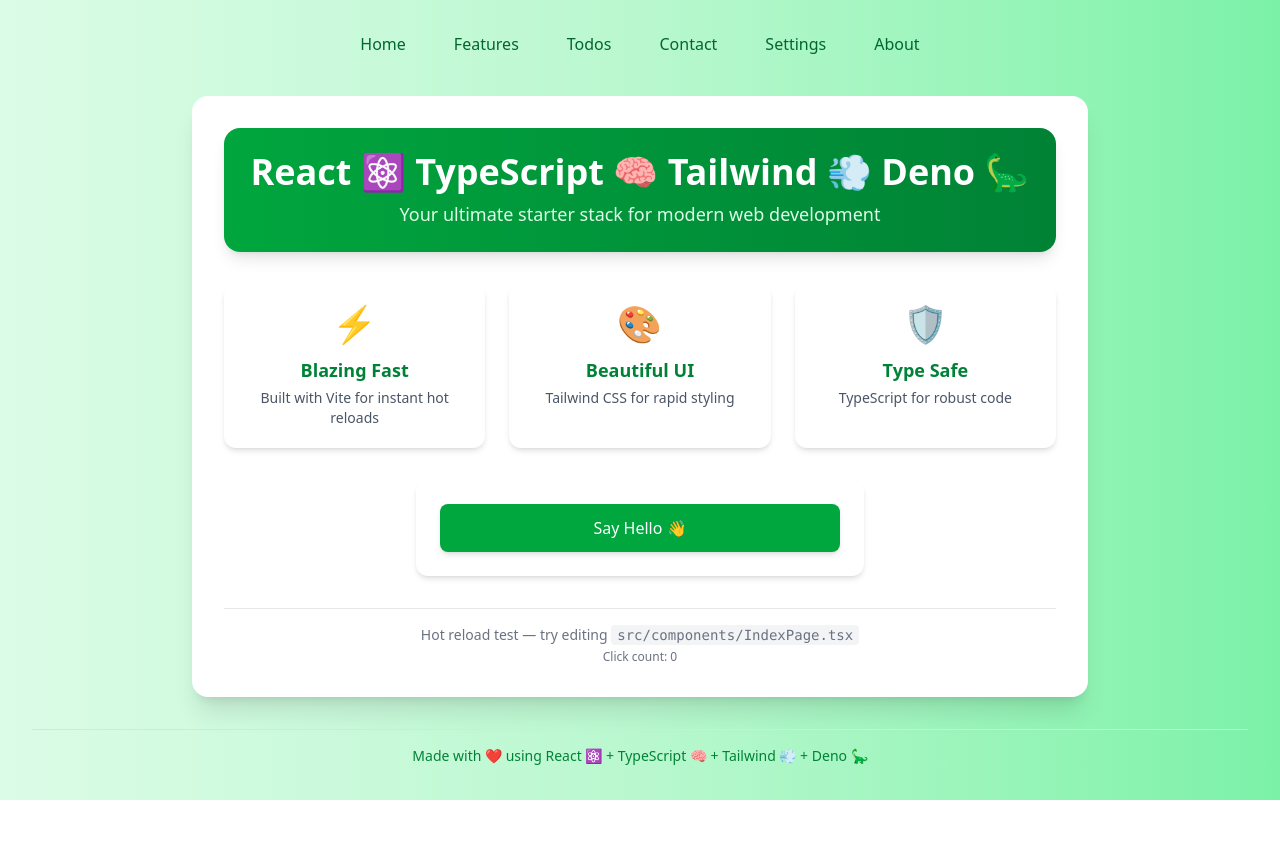
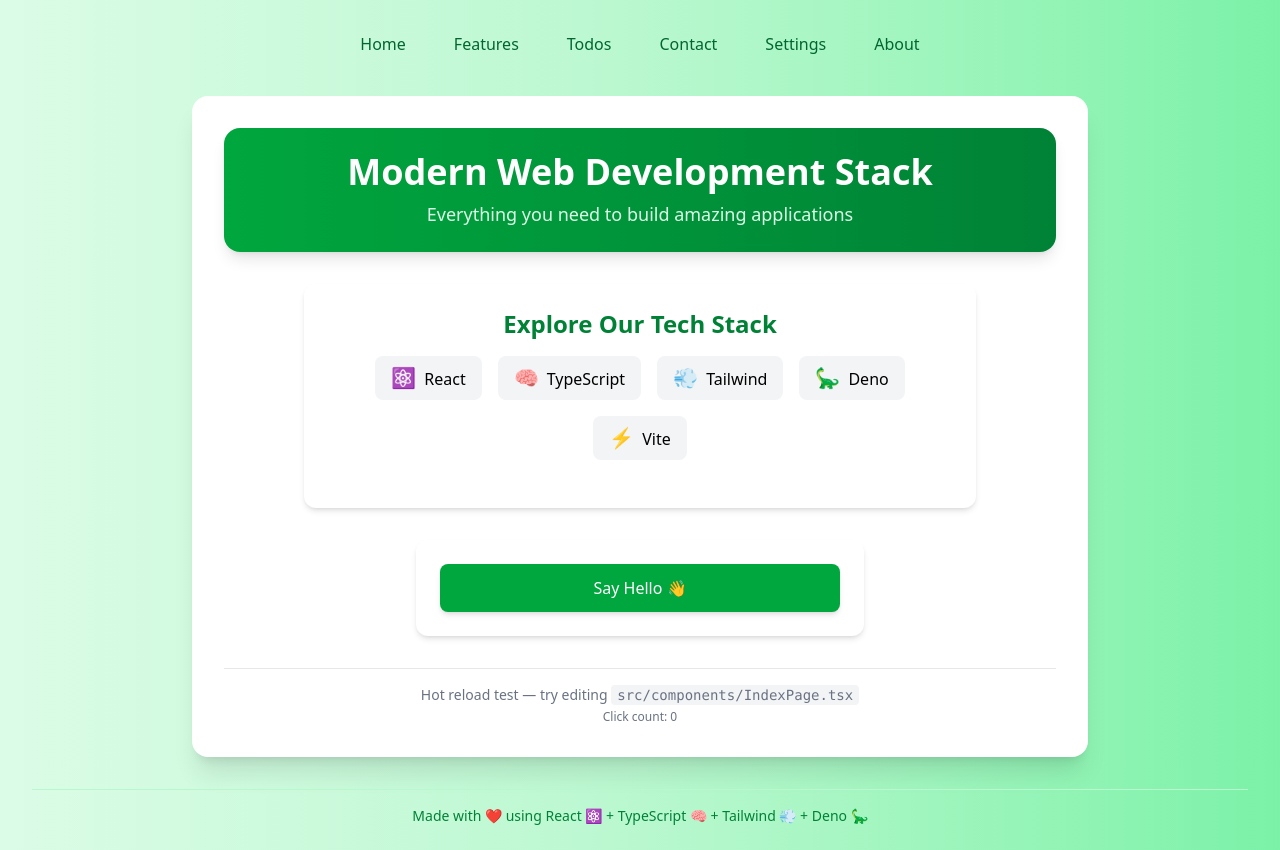
Before and after one commit to lordofthemind/rttd_todo, a React (Vite) app: page / in a window 1280 px wide. Before the commit the page ends 800 px from the top, so only its background shows below. Built offline with nearby package versions, Linux system fonts and the light colour scheme.

Commit message:
purrrfeeccttt

```diff
--- a/src/components/FeaturesPage.tsx
+++ b/src/components/FeaturesPage.tsx
@@ -4,38 +4,38 @@
 const features = [
     {
         icon: '⚡',
-        title: 'Lightning Fast',
-        description: 'Built with Vite for instant hot module replacement and optimized builds',
+        title: 'Blazing Fast',
+        description: 'Built with Vite for instant hot reloads',
         color: 'text-yellow-500'
     },
     {
-        icon: '🧠',
+        icon: '🎨',
+        title: 'Beautiful UI',
+        description: 'Tailwind CSS for rapid styling',
+        color: 'text-pink-500'
+    },
+    {
+        icon: '🛡️',
         title: 'Type Safe',
-        description: 'TypeScript integration for robust development experience',
+        description: 'TypeScript for robust code',
         color: 'text-blue-500'
     },
     {
-        icon: '💅',
-        title: 'Beautiful UI',
-        description: 'Tailwind CSS for rapid, responsive styling',
-        color: 'text-pink-500'
+        icon: '⚛️',
+        title: 'React Powered',
+        description: 'Modern component-based architecture',
+        color: 'text-cyan-500'
     },
     {
         icon: '🦕',
-        title: 'Deno Powered',
-        description: 'Modern runtime with built-in TypeScript support',
+        title: 'Deno Runtime',
+        description: 'Secure JavaScript/TypeScript runtime',
         color: 'text-green-500'
-    },
-    {
-        icon: '🔌',
-        title: 'Ready to Extend',
-        description: 'Pre-configured with common tools and patterns',
-        color: 'text-purple-500'
     },
     {
         icon: '🚀',
         title: 'Production Ready',
-        description: 'Optimized for deployment with best practices',
+        description: 'Optimized builds and best practices',
         color: 'text-red-500'
     }
 ];
--- a/src/components/IndexPage.tsx
+++ b/src/components/IndexPage.tsx
@@ -5,6 +5,14 @@
 export default function IndexPage() {
     const [clickCount, setClickCount] = useState(0);
     const [showWelcome, setShowWelcome] = useState(false);
+    const [techStack] = useState([
+        { name: 'React', icon: '⚛️', color: 'text-cyan-500' },
+        { name: 'TypeScript', icon: '🧠', color: 'text-blue-500' },
+        { name: 'Tailwind', icon: '💨', color: 'text-emerald-500' },
+        { name: 'Deno', icon: '🦕', color: 'text-green-500' },
+        { name: 'Vite', icon: '⚡', color: 'text-yellow-500' }
+    ]);
+    const [activeTech, setActiveTech] = useState<number | null>(null);
 
     const handleHelloClick = () => {
         setClickCount(prev => prev + 1);
@@ -28,29 +36,41 @@
             <div className="space-y-8 text-center">
                 <div className="bg-gradient-to-r from-green-600 to-green-700 text-white rounded-2xl p-6 shadow-lg">
                     <h1 className="text-4xl font-bold mb-2">
-                        React ⚛️ TypeScript 🧠 Tailwind 💨 Deno 🦕
+                        Modern Web Development Stack
                     </h1>
                     <p className="text-green-100 text-lg">
-                        Your ultimate starter stack for modern web development
+                        Everything you need to build amazing applications
                     </p>
                 </div>
 
-                <div className="grid grid-cols-1 md:grid-cols-3 gap-6">
-                    <FeatureCard
-                        icon="⚡"
-                        title="Blazing Fast"
-                        description="Built with Vite for instant hot reloads"
-                    />
-                    <FeatureCard
-                        icon="🎨"
-                        title="Beautiful UI"
-                        description="Tailwind CSS for rapid styling"
-                    />
-                    <FeatureCard
-                        icon="🛡️"
-                        title="Type Safe"
-                        description="TypeScript for robust code"
-                    />
+                <div className="bg-white rounded-xl p-6 shadow-md max-w-2xl mx-auto">
+                    <h2 className="text-2xl font-bold text-green-700 mb-4">Explore Our Tech Stack</h2>
+                    <div className="flex flex-wrap justify-center gap-4 mb-6">
+                        {techStack.map((tech, index) => (
+                            <button
+                                key={tech.name}
+                                onClick={() => setActiveTech(index === activeTech ? null : index)}
+                                className={`px-4 py-2 rounded-lg transition-all ${activeTech === index ? 'bg-green-100 text-green-800 scale-105' : 'bg-gray-100 hover:bg-gray-200'}`}
+                            >
+                                <span className={`text-xl mr-2 ${tech.color}`}>{tech.icon}</span>
+                                {tech.name}
+                            </button>
+                        ))}
+                    </div>
+
+                    {activeTech !== null && (
+                        <div className="bg-green-50 p-4 rounded-lg text-left animate-fade-in">
+                            <h3 className="font-bold text-lg flex items-center mb-2">
+                                <span className={`text-2xl mr-2 ${techStack[activeTech].color}`}>
+                                    {techStack[activeTech].icon}
+                                </span>
+                                {techStack[activeTech].name}
+                            </h3>
+                            <p className="text-gray-700">
+                                {getTechDescription(techStack[activeTech].name)}
+                            </p>
+                        </div>
+                    )}
                 </div>
 
                 <div className="bg-white rounded-xl p-6 shadow-md max-w-md mx-auto">
@@ -79,13 +99,13 @@
     );
 }
 
-// FeatureCard component for better organization
-function FeatureCard({ icon, title, description }: { icon: string, title: string, description: string }) {
-    return (
-        <div className="bg-white rounded-xl p-5 shadow-md hover:shadow-lg transition-shadow">
-            <div className="text-4xl mb-3">{icon}</div>
-            <h3 className="font-bold text-green-700 text-lg mb-1">{title}</h3>
-            <p className="text-gray-600 text-sm">{description}</p>
-        </div>
-    );
+function getTechDescription(techName: string): string {
+    const descriptions: Record<string, string> = {
+        'React': 'A JavaScript library for building user interfaces with reusable components and virtual DOM for efficient updates.',
+        'TypeScript': 'A strongly typed superset of JavaScript that adds static types, improving code quality and developer experience.',
+        'Tailwind': 'A utility-first CSS framework that lets you build designs directly in your markup with responsive modifiers.',
+        'Deno': 'A secure runtime for JavaScript and TypeScript that uses V8 and is built in Rust, with built-in TypeScript support.',
+        'Vite': 'Next generation frontend tooling that provides extremely fast development server start and hot module replacement.'
+    };
+    return descriptions[techName] || 'No description available.';
 }
```
